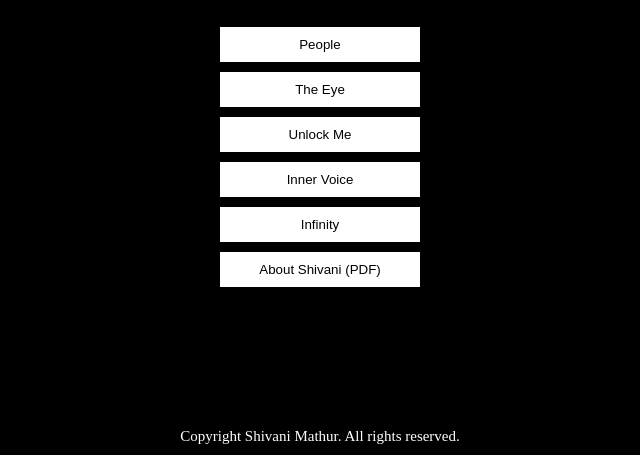
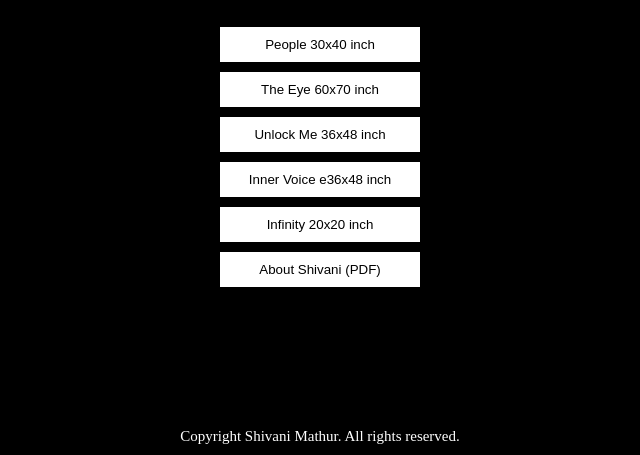
Before and after one commit to shivanisart/paintingsalon, a plain HTML site: page index.html in a window 1280 px wide. Shown: the part 345-800 px from the top of the page, without its empty margins (320-960 px from the left). Drawn offline with Linux system fonts and the light colour scheme.

Commit message:
Index.html

```diff
--- a/index.html
+++ b/index.html
@@ -48,7 +48,7 @@
     .playing {
       background-color: black;
       color: white;
-      text-align: center;
+      text-align: left;
     }
     .hidden {
       display: none;
@@ -61,19 +61,19 @@
   </div>
   <div class="gif-container">
     <img id="gif1" src="20230818 people 2.GIF" alt="GIF 1">
-    <button class="gif-button" id="playButton1">People</button>
+    <button class="gif-button" id="playButton1">People 30x40 inch</button>
     <br>
     <img id="gif2" src="20200626theeye.GIF" alt="GIF 2">
-    <button class="gif-button" id="playButton2">The Eye</button>
+    <button class="gif-button" id="playButton2">The Eye 60x70 inch</button>
     <br>
     <img id="gif3" src="20180326unlockme1mb2.GIF" alt="GIF 3">
-    <button class="gif-button" id="playButton3">Unlock Me</button>
+    <button class="gif-button" id="playButton3">Unlock Me 36x48 inch</button>
     <br>
     <img id="gif4" src="20180326innervoice1mb2.GIF" alt="GIF 4">
-    <button class="gif-button" id="playButton4">Inner Voice</button>
+    <button class="gif-button" id="playButton4">Inner Voice e36x48 inch</button>
     <br>
     <img id="gif5" src="Infinity.GIF" alt="GIF 5">
-    <button class="gif-button" id="playButton5">Infinity</button>
+    <button class="gif-button" id="playButton5">Infinity 20x20 inch</button>
   </div>
   <div class="footer">
     Copyright Shivani Mathur. All rights reserved.
```
